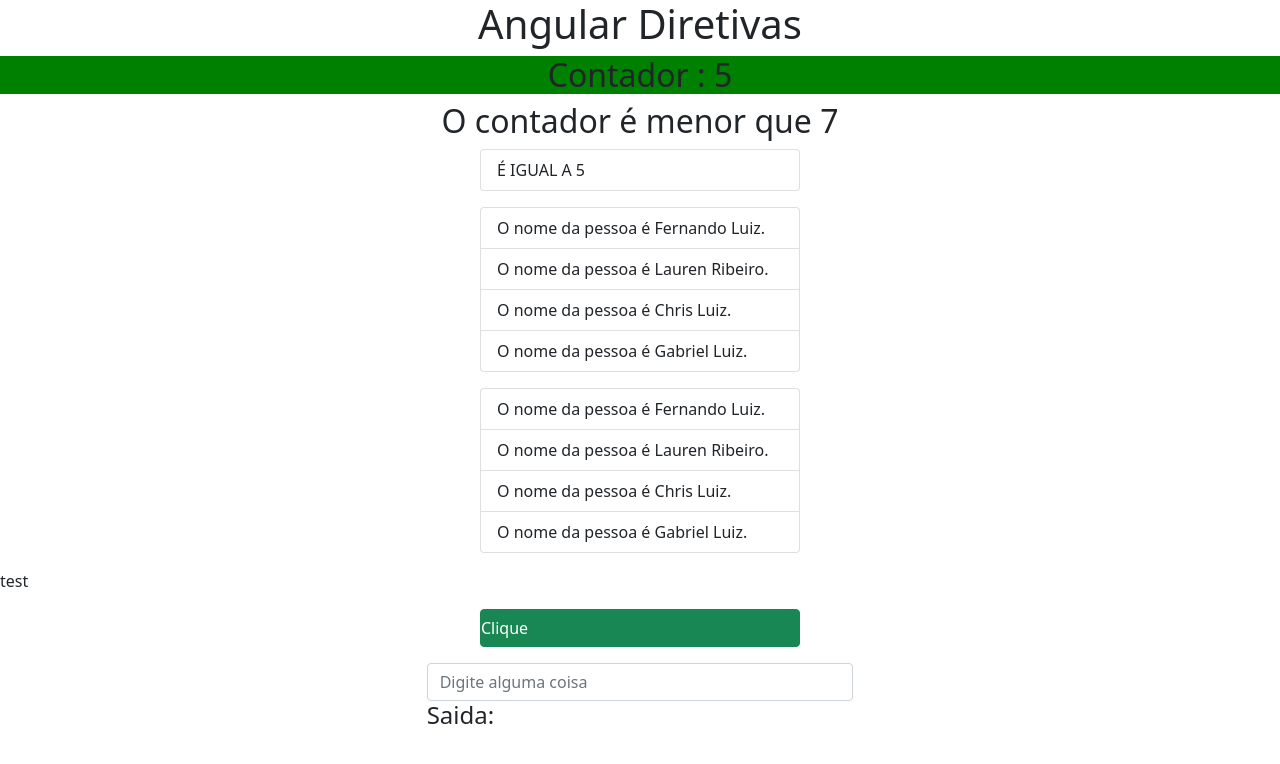
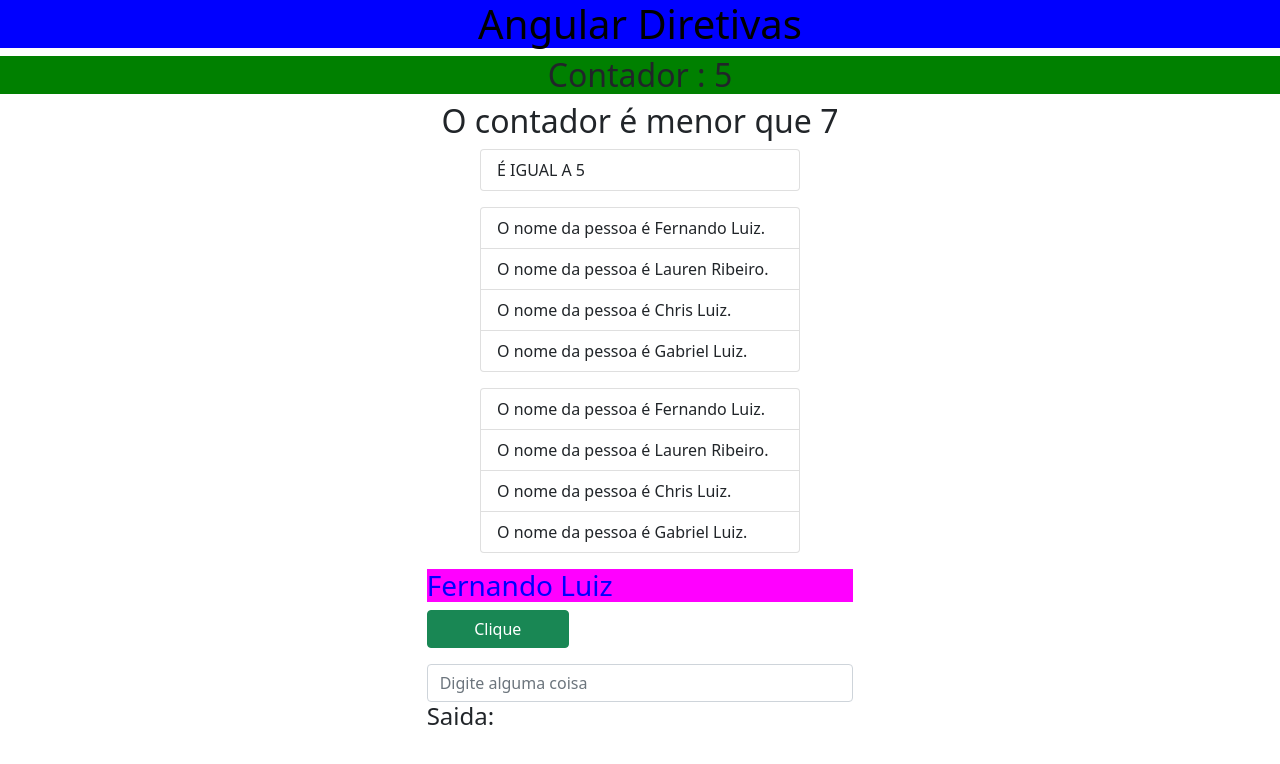
Before and after one commit to 740fernando/explorando-diretivas-angular, an Angular app in the folder workspace/ambiente-angular/: page / in a window 1280 px wide. Shown: the top 764 px of the page. Built offline with nearby package versions, Linux system fonts and the light colour scheme.

Commit message:
Chamando a diretiva customizada

```diff
--- a/workspace/ambiente-angular/src/app/app.component.html
+++ b/workspace/ambiente-angular/src/app/app.component.html
@@ -1,4 +1,4 @@
-<h1 class="text-center">Angular Diretivas</h1>
+<h1 appMarcaTexto corDeFundo="blue" corDoTexto="black" class="text-center">Angular Diretivas</h1>
 
 <!-- Diretivas de atributo -->
 <div
@@ -75,7 +75,10 @@
 <p>{{test}}</p>
 
 <!-- Html p/ o component-->
-<button class="btn btn-success list-group mx-auto my-3 col-3" (click)="clicou('Fernando')">Clique</button>
+<div class="col-4 mx-auto my-3">
+    <h3 appMarcaTexto corDeFundo="magenta" corDoTexto="blue">{{nome}}</h3>
+    <button class="btn btn-success col-4 mx-auto" (click)="clicou('Fernando')">Clique</button>
+</div>
 
 <!-- Two Way data binding -->
 <div class="col-4 mx-auto">
--- a/workspace/ambiente-angular/src/app/app.component.ts
+++ b/workspace/ambiente-angular/src/app/app.component.ts
@@ -8,7 +8,7 @@
 export class AppComponent implements OnInit {
 
   count = 0;
-  test = 'test';
+  nome = 'Fernando Luiz';
   text = '';
 
   pessoas = [
--- a/workspace/ambiente-angular/src/app/directive/marca-texto.directive.ts
+++ b/workspace/ambiente-angular/src/app/directive/marca-texto.directive.ts
@@ -11,7 +11,7 @@
   constructor(private elemento: ElementRef) { }
 
   ngOnInit(): void {
-
+    this.mudarFundo();
   }
   private mudarFundo(cor: string = 'yellow'){
     this.elemento.nativeElement.style.backgroundColor = this.corDeFundo || cor;
```
Also changed, not shown: 1 other file (tests, documents, lock files or other folders).
